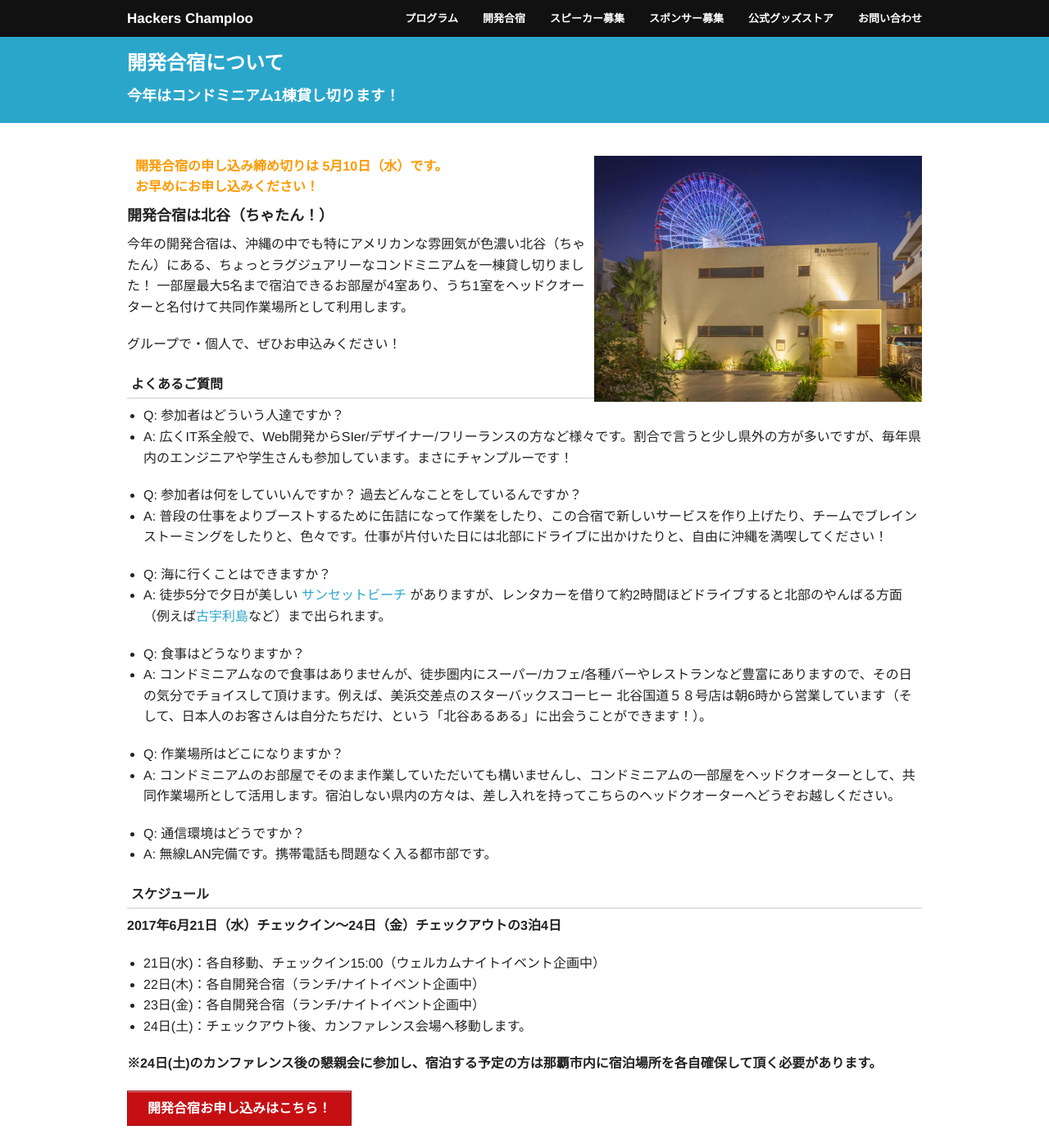
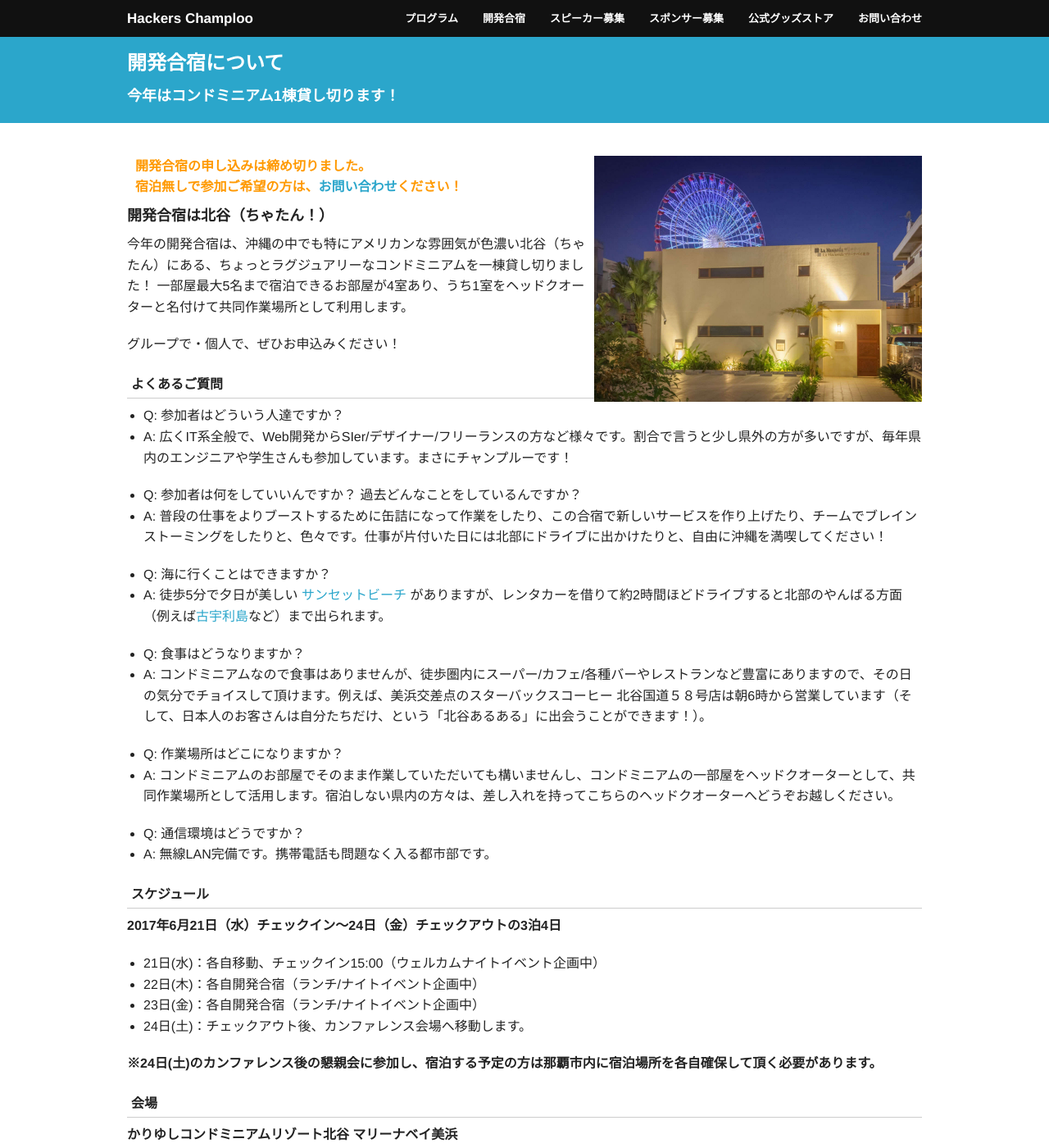
Before and after one commit to hackers-champloo/hackers-champloo.github.io, a Jekyll site: the page built from 2017/camp.md, in a window 1280 px wide and 1400 px high. Shown: the whole window at 82% size. Built offline with Jekyll 4.4.1, drawn with Linux system fonts in a browser that asks for light colours; nearby versions of some CDN libraries; some of the changed text lies outside the part shown.

Commit message:
開発合宿申し込みリンクclose

```diff
--- a/2017/camp.md
+++ b/2017/camp.md
@@ -7,8 +7,8 @@ description: 今年はコンドミニアム1棟貸し切ります！
 
 <p><img src="/img/2017/marina-bay-mihama.jpg" width="400" align="right" /></p>
 
-<p id="entry-limit-camp">開発合宿の申し込み締め切りは 5月10日（水）です。<br>
-お早めにお申し込みください！</p>
+<p id="entry-limit-camp">開発合宿の申し込みは締め切りました。<br>
+宿泊無しで参加ご希望の方は、<a href="https://docs.google.com/forms/d/1MGJ4bVv8hpyXeLjvcGzZDpl838ZGHPA_plLqX_BJSbA/viewform">お問い合わせ</a>ください！</p>
 
 ## 開発合宿は北谷（ちゃたん！）
 
@@ -48,7 +48,6 @@ description: 今年はコンドミニアム1棟貸し切ります！
 
 **※24日(土)のカンファレンス後の懇親会に参加し、宿泊する予定の方は那覇市内に宿泊場所を各自確保して頂く必要があります。**
 
-<p><a href="https://goo.gl/forms/9xkrLfvh7KjDSlt92" class="medium alert button" target="_blank">開発合宿お申し込みはこちら！</a></p>
 
 ### 会場
 
```
Also changed, not shown: other parts of 2017/camp.md (+3 -1 lines).
